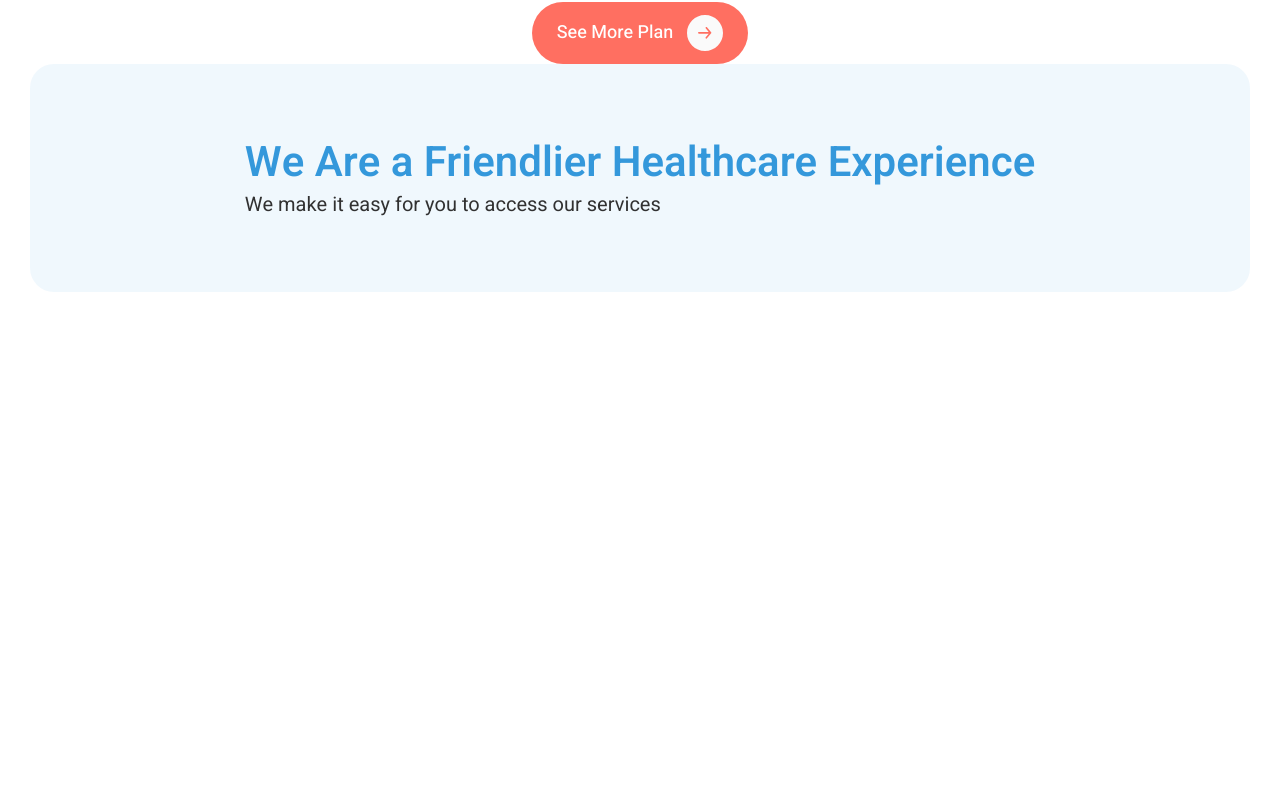
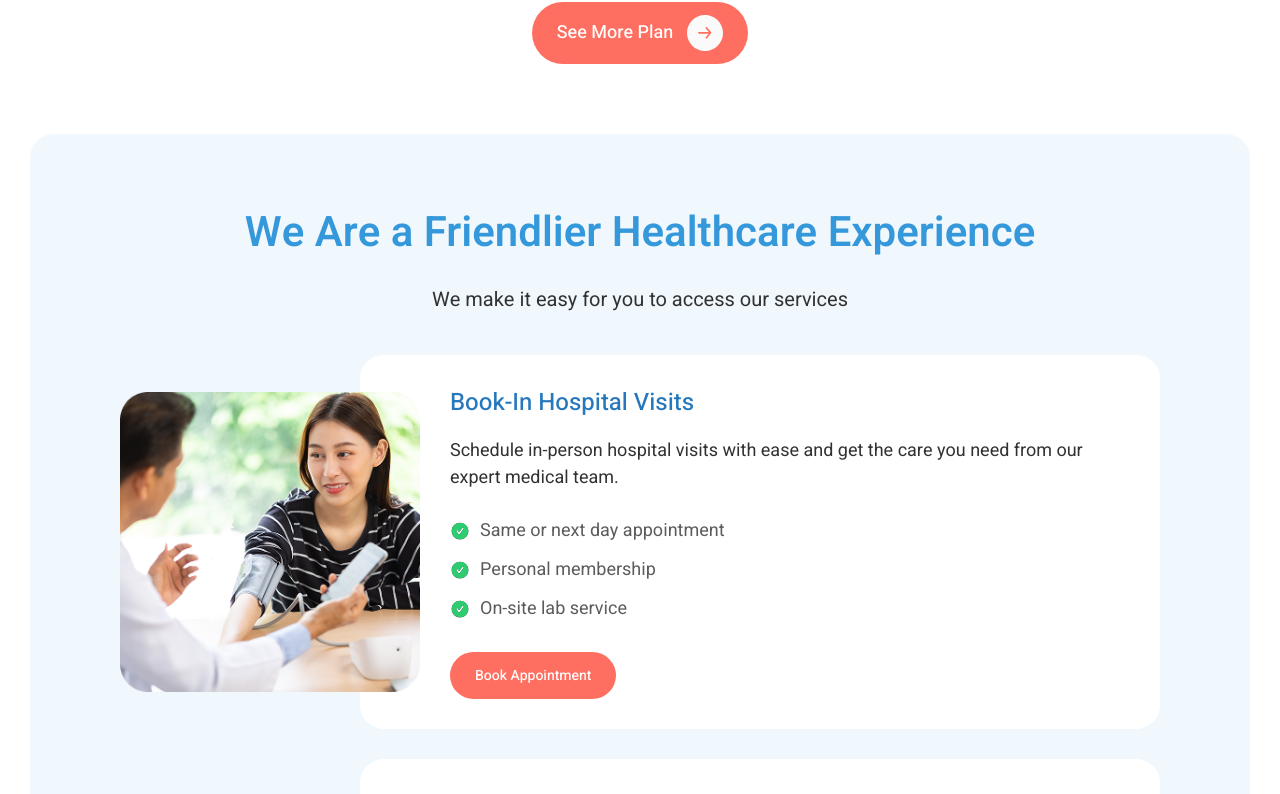
Before and after one commit to Rexenpai-cmd/wellness-landing-page, a React (Vite) app: page / in a window 1280 px wide. Shown: the part 6950-7744 px from the top of the page. Before the commit the page ends 7242 px from the top, so only its background shows below. Built offline with nearby package versions, Linux system fonts and the light colour scheme.

Commit message:
feat: add Experience section

```diff
--- a/src/screens/Experience.jsx
+++ b/src/screens/Experience.jsx
@@ -2,16 +2,65 @@ import React from "react";
 import Heading from "../components/Heading";
 import SectionBg from "../components/SectionBg";
 import SubHeading from "../components/SubHeading";
+import { checkmark, experience } from "../constants";
+import Paragraph from "../components/Paragraph";
+import Button from "../components/Button";
 
 const Experience = () => {
     return (
         <SectionBg id="experience">
-            <div>
-                <div>
+            <div className="w-full flex items-center justify-center gap-[40px] flex-col w-full">
+                <div className="flex items-center justify-center flex-col w-full text-center gap-[25px]">
                     <Heading>We Are a Friendlier Healthcare Experience</Heading>
                     <SubHeading>
                         We make it easy for you to access our services
                     </SubHeading>
+                </div>
+                <div className="flex items-center justify-center flex-col w-full gap-[30px]">
+                    {experience.map((exp) => (
+                        <div className="relative flex items-center justify-between w-full">
+                            <div className="bg-white absolute right-0 bottom-0 left-0 md:left-40 lg:left-60 top-40 md:top-0  rounded-3xl"></div>
+
+                            <div className="flex items-center justify-start w-full z-10 flex-col md:flex-row">
+                                <img
+                                    src={exp.image}
+                                    alt="Image"
+                                    className="w-[215px] lg:w-[300px]"
+                                />
+                                <div className="flex items-start justify-center flex-col gap-[26px] px-[30px] py-[30px]">
+                                    <div className="flex items-start justify-center flex-col gap-[16px]">
+                                        <h6 className="text-s3 text-darkBlue font-medium">
+                                            {exp.title}
+                                        </h6>
+                                        <Paragraph className="text-b2 text-textPrimary">
+                                            {exp.description}
+                                        </Paragraph>
+                                    </div>
+                                    <div className="flex items-start flex-col w-full gap-[30px]">
+                                        <ul className="flex items-start flex-col gap-[12px]">
+                                            {exp.features.map((feat) => (
+                                                <div className="flex items-center justify-start gap-[10px]">
+                                                    <img
+                                                        src={checkmark}
+                                                        alt="Checkmark"
+                                                        className="h-5 w-5"
+                                                    />
+                                                    <li className="text-b3 text-textSecondary">
+                                                        {feat}
+                                                    </li>
+                                                </div>
+                                            ))}
+                                        </ul>
+                                        <Button primaryBtn>
+                                            <h6 className="text-s7 text-white font-medium z-10">
+                                                Book Appointment
+                                            </h6>
+                                        </Button>
+                                    </div>
+                                </div>
+                            </div>
+                        </div>
+                    ))}
                 </div>
             </div>
         </SectionBg>
--- a/src/screens/Pricing.jsx
+++ b/src/screens/Pricing.jsx
@@ -15,7 +15,7 @@ import Label from "../components/Label";
 
 const Pricing = () => {
     return (
-        <Section>
+        <Section className="mb-[70px]">
             <div className="flex items-center justify-center flex-col w-full gap-12.5">
                 <div className="flex items-start justify-center flex-col w-full gap-7.5">
                     <Label>pricing</Label>
```
